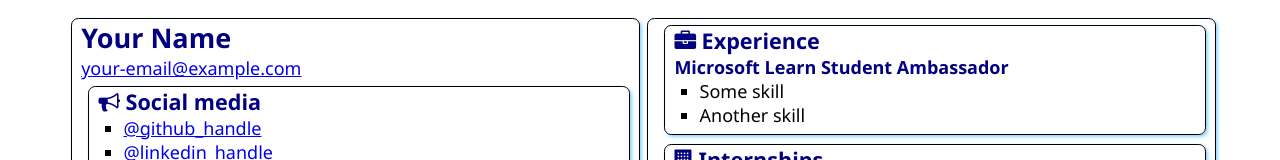
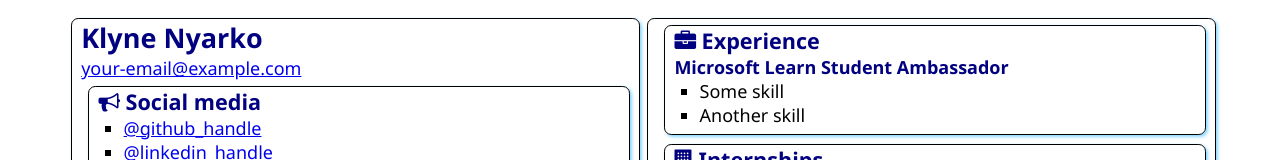
Before and after one commit to KlyneKK/SATechnicalOnboarding, a plain HTML site: page src/index.html in a window 1280 px wide. Shown: the top 160 px of the page. Drawn offline with Linux system fonts and the light colour scheme.

Commit message:
Update index.html
Added My Name

```diff
--- a/src/index.html
+++ b/src/index.html
@@ -12,7 +12,7 @@
 <body>
     <main>
         <article class="box">
-            <h1>Your Name</h1>
+            <h1>Klyne Nyarko</h1>
             <div><a href="mailto:your.email@example.com">your-email@example.com</a></div>
 
             <section class="box">
```
